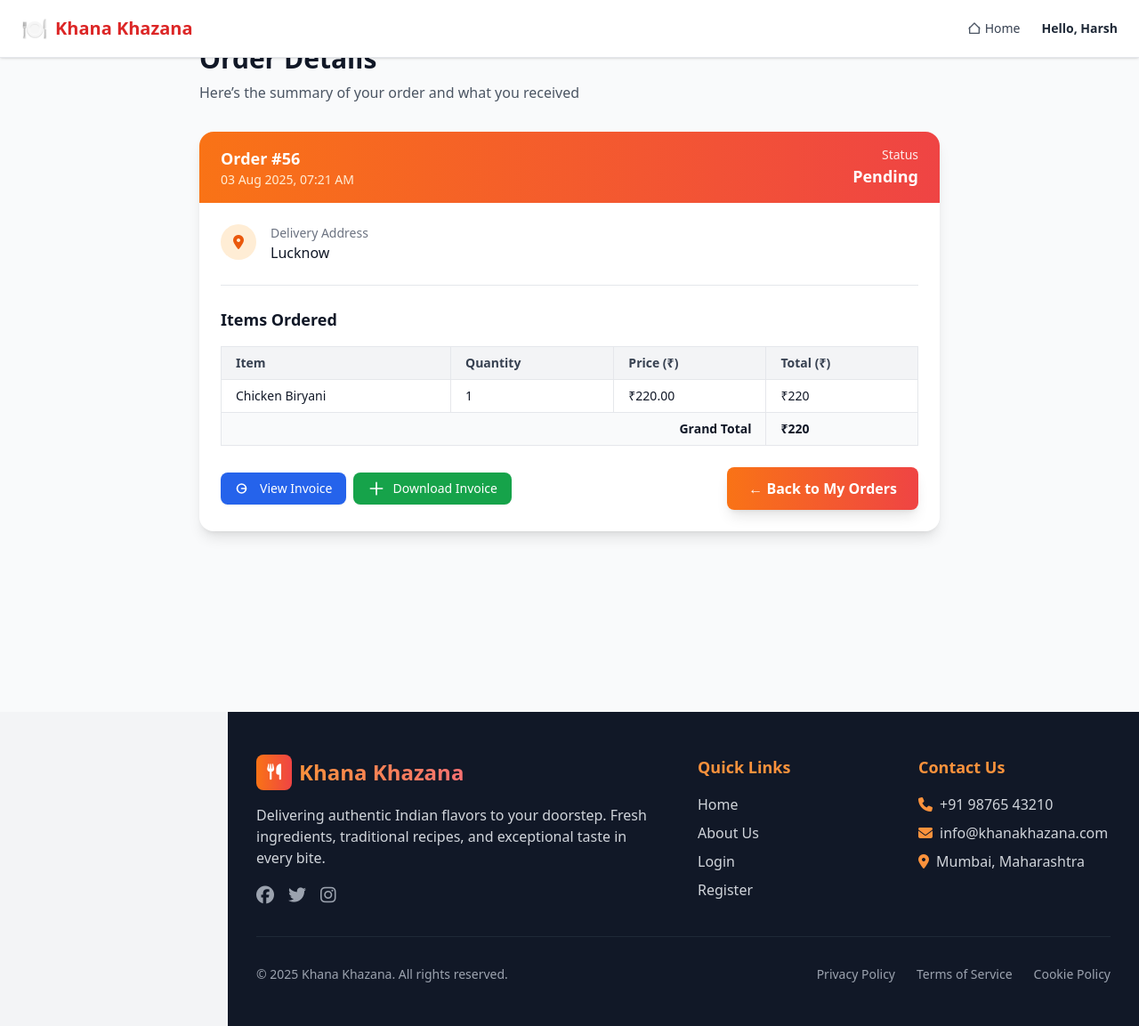
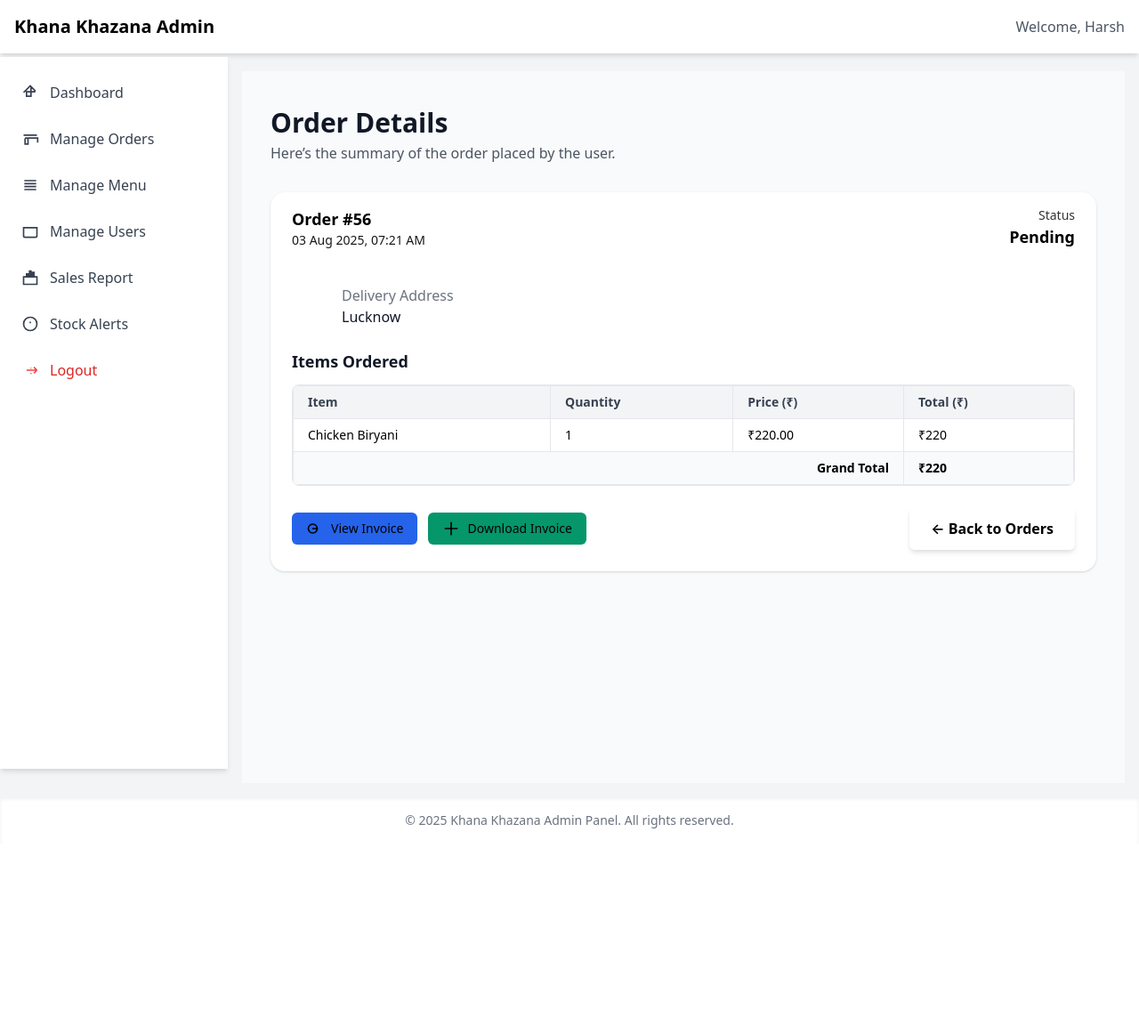
Before and after one commit to PrashantKumar249/Food_ordering_web, a PHP site: page /admin/order_details.php?order_id=56&user_id=1 in a window 1280 px wide. Shown: the whole page at 89% size. After the commit the page ends 931 px from the top, so only its background shows below. Run offline with PHP 8.4, Linux system fonts and the light colour scheme; a user stored in the database is signed in; data comes from the database, SQL or seed files in the repository; some libraries are stand-ins or nearby versions.

Commit message:
Responsiveness complete

```diff
--- a/admin/login.php
+++ b/admin/login.php
@@ -133,5 +133,3 @@
         </div>
     </div>
 </section>
-
-<?php include '../include/footer.php'; ?>
--- a/admin/order_details.php
+++ b/admin/order_details.php
@@ -1,32 +1,28 @@
 <?php
+session_start();
 require_once __DIR__ . '/../vendor/autoload.php';
+include "../include/db.php";
 
-include "../include/db.php";
-include "../include/admin_header.php";
-
-// Login check
-if (empty($_SESSION['admin_id'])) {
+if (!isset($_SESSION['admin_id'])) {
     header("Location: login.php");
     exit();
 }
 
-$user_id = $_SESSION['user_id'];
+ob_start();
 
-// Get order ID from URL
-if (!isset($_GET['order_id'])) {
-    echo "<div class='text-center py-10'>❌ Invalid order.</div>";
+$user_id = isset($_GET['user_id']) ? intval($_GET['user_id']) : 0;
+$order_id = isset($_GET['order_id']) ? intval($_GET['order_id']) : 0;
+
+if (!$order_id || !$user_id) {
+    echo "<div class='text-center py-10 text-red-600'>❌ Invalid order.</div>";
     exit();
 }
 
-$order_id = intval($_GET['order_id']);
-$user_id = intval($_GET['user_id'] ); // Use session user_id if not provided
-
-// Check if order belongs to the user
 $order_query = "SELECT * FROM orders WHERE id = $order_id AND user_id = $user_id";
 $order_result = mysqli_query($conn, $order_query);
 
 if (mysqli_num_rows($order_result) == 0) {
-    echo "<div class='text-center py-10'>❌ Order not found.</div>";
+    echo "<div class='text-center py-10 text-red-600'>❌ Order not found.</div>";
     exit();
 }
 
@@ -35,54 +31,50 @@
 $address = $order['delivery_address'];
 ?>
 
-<!-- MAIN CONTENT WRAPPER -->
-<!-- Order Details Page -->
-<section class="min-h-screen bg-gray-50 py-12">
-    <div class="max-w-4xl mx-auto px-4 sm:px-6 lg:px-8">
-        <!-- Page Header -->
+<section class="min-h-screen bg-gray-50 py-10 px-4 sm:px-6 lg:px-8">
+    <div class="max-w-5xl mx-auto">
+        <!-- Title -->
         <div class="mb-8">
-            <h1 class="text-3xl font-bold text-gray-900 mb-2">Order Details</h1>
-            <p class="text-gray-600">Here’s the summary of your order and what you received</p>
+            <h1 class="text-2xl sm:text-3xl font-bold text-gray-900 mb-1">Order Details</h1>
+            <p class="text-gray-600 text-sm sm:text-base">Here’s the summary of the order placed by the user.</p>
         </div>
 
-        <!-- Order Card -->
-        <div class="bg-white rounded-2xl shadow-lg overflow-hidden">
-            <!-- Order Header -->
+        <!-- Card -->
+        <div class="bg-white rounded-2xl shadow overflow-hidden">
+            <!-- Header -->
             <div class="bg-gradient-to-r from-orange-500 to-red-500 px-6 py-4">
-                <div class="flex items-center justify-between">
-                    <div class="text-white">
-                        <h3 class="text-lg font-semibold">Order #<?php echo $order_id; ?></h3>
-                        <p class="text-orange-100 text-sm"><?php echo $created_at; ?></p>
+                <div class="flex flex-col gap-2 sm:flex-row sm:justify-between sm:items-center text-black">
+                    <div>
+                        <h3 class="text-lg font-semibold">Order #<?= $order_id ?></h3>
+                        <p class="text-sm opacity-90"><?= $created_at ?></p>
                     </div>
-                    <div class="text-right text-white">
-                        <div class="text-sm opacity-90">Status</div>
+                    <div class="text-sm text-black sm:text-right">
+                        <div class="opacity-80">Status</div>
                         <div class="text-lg font-bold">
-                            <?php echo htmlspecialchars(ucwords(strtolower($order['status']))); ?>
+                            <?= htmlspecialchars(ucwords(strtolower($order['status']))) ?>
                         </div>
-
                     </div>
                 </div>
             </div>
 
-            <!-- Order Info -->
-            <div class="p-6">
-                <div class="grid grid-cols-1 md:grid-cols-2 gap-6 mb-6">
-                    <div class="flex items-start space-x-4">
-                        <div class="w-10 h-10 bg-orange-100 rounded-full flex items-center justify-center">
-                            <i class="fas fa-map-marker-alt text-orange-600"></i>
-                        </div>
-                        <div>
-                            <p class="text-sm text-gray-500">Delivery Address</p>
-                            <p class="text-gray-900 font-medium"><?php echo nl2br(htmlspecialchars($address)); ?></p>
-                        </div>
+            <!-- Body -->
+            <div class="p-6 space-y-6">
+                <!-- Address -->
+                <div class="flex items-start gap-4">
+                    <div class="w-10 h-10 bg-orange-100 rounded-full flex items-center justify-center shrink-0">
+                        <i class="fas fa-map-marker-alt text-orange-600"></i>
+                    </div>
+                    <div class="text-sm sm:text-base">
+                        <p class="text-gray-500">Delivery Address</p>
+                        <p class="text-gray-900 font-medium whitespace-pre-line"><?= htmlspecialchars($address) ?></p>
                     </div>
                 </div>
 
-                <!-- Order Items Table -->
-                <div class="border-t border-gray-200 pt-6">
-                    <h4 class="text-lg font-semibold text-gray-900 mb-4">Items Ordered</h4>
-                    <div class="overflow-x-auto">
-                        <table class="w-full text-sm text-left border border-gray-200">
+                <!-- Order Items -->
+                <div>
+                    <h4 class="text-lg font-semibold text-gray-900 mb-3">Items Ordered</h4>
+                    <div class="overflow-x-auto rounded-lg border border-gray-200">
+                        <table class="min-w-full text-sm text-left">
                             <thead class="bg-gray-100 text-gray-700">
                                 <tr>
                                     <th class="px-4 py-2 border">Item</th>
@@ -124,33 +116,32 @@
                         </table>
                     </div>
                 </div>
-                <div class="mt-6 flex flex-col md:flex-row md:justify-between md:items-center">
-                    <div class="flex space-x-2">
+
+                <!-- Action Buttons -->
+                <div class="flex flex-col-reverse md:flex-row md:justify-between md:items-center gap-4 mt-6">
+                    <!-- Left: Invoice Buttons -->
+                    <div class="flex flex-wrap gap-3">
                         <a href="order_invoice.php?id=<?= $order['id'] ?>&action=view" target="_blank"
-                            class="inline-flex items-center px-4 py-2 bg-blue-600 hover:bg-blue-700 text-white text-sm font-medium rounded-lg shadow-sm transition duration-150 ease-in-out">
-                            <svg xmlns="http://www.w3.org/2000/svg" class="h-5 w-5 mr-2" fill="none" viewBox="0 0 24 24"
-                                stroke="currentColor">
-                                <path stroke-linecap="round" stroke-linejoin="round" stroke-width="2"
-                                    d="M15 12H9m6 0a6 6 0 11-12 0 6 6 0 0112 0z" />
+                           class="inline-flex items-center px-4 py-2 bg-blue-600 hover:bg-blue-700 text-black text-sm font-medium rounded-md shadow-sm transition">
+                            <svg xmlns="http://www.w3.org/2000/svg" class="h-5 w-5 mr-2" fill="none" viewBox="0 0 24 24" stroke="currentColor">
+                                <path stroke-linecap="round" stroke-linejoin="round" stroke-width="2" d="M15 12H9m6 0a6 6 0 11-12 0 6 6 0 0112 0z" />
                             </svg>
                             View Invoice
                         </a>
                         <a href="order_invoice.php?id=<?= $order['id'] ?>&action=download"
-                            class="inline-flex items-center px-4 py-2 bg-green-600 hover:bg-green-700 text-white text-sm font-medium rounded-lg shadow-sm transition duration-150 ease-in-out">
-                            <svg xmlns="http://www.w3.org/2000/svg" class="h-5 w-5 mr-2" fill="none" viewBox="0 0 24 24"
-                                stroke="currentColor">
-                                <path stroke-linecap="round" stroke-linejoin="round" stroke-width="2"
-                                    d="M12 4v16m8-8H4" />
+                           class="inline-flex items-center px-4 py-2 bg-green-600 hover:bg-green-700 text-black text-sm font-medium rounded-md shadow-sm transition">
+                            <svg xmlns="http://www.w3.org/2000/svg" class="h-5 w-5 mr-2" fill="none" viewBox="0 0 24 24" stroke="currentColor">
+                                <path stroke-linecap="round" stroke-linejoin="round" stroke-width="2" d="M12 4v16m8-8H4" />
                             </svg>
                             Download Invoice
                         </a>
                     </div>
-                    <div class="mt-4 md:mt-0 text-right">
-                        <a href="manage_orders.php"
-                            class="inline-flex items-center px-6 py-3 bg-gradient-to-r from-orange-500 to-red-500 hover:from-orange-600 hover:to-red-600 text-white font-semibold rounded-lg shadow-lg hover:shadow-xl transition-all duration-300 transform hover:-translate-y-0.5">
-                            ← Back to My Orders
-                        </a>
-                    </div>
+
+                    <!-- Right: Back Button -->
+                    <a href="manage_orders.php"
+                       class="inline-flex items-center px-6 py-3 bg-gradient-to-r from-orange-500 to-red-500 hover:from-orange-600 hover:to-red-600 text-black font-semibold rounded-md shadow-md transition hover:shadow-lg">
+                        ← Back to Orders
+                    </a>
                 </div>
             </div>
         </div>
@@ -159,5 +150,5 @@
 
 
 <?php
-include "../include/admin_footer.php";
-?>
+$content = ob_get_clean();
+include("../include/admin_layout.php");
--- a/admin/update_order_status.php
+++ b/admin/update_order_status.php
@@ -1,8 +1,6 @@
 <?php
-
+session_start();
 include("../include/db.php");
-include("../include/admin_header.php");
-include("../include/admin_sidebar.php");
 if (empty($_SESSION['admin_id'])) {
     header("Location: login.php");
     exit();
--- a/include/admin_footer.php
+++ /dev/null
@@ -1,77 +0,0 @@
-
-<footer class="bg-gray-900 text-white ml-64">
-    <div class="max-w-7xl mx-auto px-4 sm:px-6 lg:px-8 py-12">
-        <div class="grid grid-cols-1 md:grid-cols-4 gap-8">
-            <!-- Brand Section -->
-            <div class="col-span-1 md:col-span-2">
-                <div class="flex items-center space-x-2 mb-4">
-                    <div class="w-10 h-10 bg-gradient-to-r from-orange-500 to-red-500 rounded-lg flex items-center justify-center">
-                        <i class="fas fa-utensils text-white text-lg"></i>
-                    </div>
-                    <span class="text-2xl font-bold bg-gradient-to-r from-orange-400 to-red-400 bg-clip-text text-transparent">
-                        Khana Khazana
-                    </span>
-                </div>
-                <p class="text-gray-300 mb-4 max-w-md">
-                    Delivering authentic Indian flavors to your doorstep. Fresh ingredients, traditional recipes, and exceptional taste in every bite.
-                </p>
-                <div class="flex space-x-4">
-                    <a href="#" class="text-gray-400 hover:text-orange-400 transition-colors duration-200">
-                        <i class="fab fa-facebook text-xl"></i>
-                    </a>
-                    <a href="#" class="text-gray-400 hover:text-orange-400 transition-colors duration-200">
-                        <i class="fab fa-twitter text-xl"></i>
-                    </a>
-                    <a href="#" class="text-gray-400 hover:text-orange-400 transition-colors duration-200">
-                        <i class="fab fa-instagram text-xl"></i>
-                    </a>
-                </div>
-            </div>
-
-            <!-- Quick Links -->
-            <div>
-                <h3 class="text-lg font-semibold mb-4 text-orange-400">Quick Links</h3>
-                <ul class="space-y-2">
-                    <li><a href="index.php" class="text-gray-300 hover:text-orange-400 transition-colors duration-200">Home</a></li>
-                    <li><a href="about.php" class="text-gray-300 hover:text-orange-400 transition-colors duration-200">About Us</a></li>
-                    <li><a href="login.php" class="text-gray-300 hover:text-orange-400 transition-colors duration-200">Login</a></li>
-                    <li><a href="register.php" class="text-gray-300 hover:text-orange-400 transition-colors duration-200">Register</a></li>
-                </ul>
-            </div>
-
-            <!-- Contact Info -->
-            <div>
-                <h3 class="text-lg font-semibold mb-4 text-orange-400">Contact Us</h3>
-                <ul class="space-y-2 text-gray-300">
-                    <li class="flex items-center">
-                        <i class="fas fa-phone mr-2 text-orange-400"></i>
-                        +91 98765 43210
-                    </li>
-                    <li class="flex items-center">
-                        <i class="fas fa-envelope mr-2 text-orange-400"></i>
-                        info@khanakhazana.com
-                    </li>
-                    <li class="flex items-center">
-                        <i class="fas fa-map-marker-alt mr-2 text-orange-400"></i>
-                        Mumbai, Maharashtra
-                    </li>
-                </ul>
-            </div>
-        </div>
-
-        <!-- Bottom Bar -->
-        <div class="border-t border-gray-800 mt-8 pt-8 flex flex-col md:flex-row justify-between items-center">
-            <p class="text-gray-400 text-sm">
-                &copy; <?php echo date("Y"); ?> Khana Khazana. All rights reserved.
-            </p>
-            <div class="flex space-x-6 mt-4 md:mt-0">
-                <a href="#" class="text-gray-400 hover:text-orange-400 text-sm transition-colors duration-200">Privacy Policy</a>
-                <a href="#" class="text-gray-400 hover:text-orange-400 text-sm transition-colors duration-200">Terms of Service</a>
-                <a href="#" class="text-gray-400 hover:text-orange-400 text-sm transition-colors duration-200">Cookie Policy</a>
-            </div>
-        </div>
-    </div>
-</footer>
-
-</body>
-</html>
--- a/include/admin_header.php
+++ /dev/null
@@ -1,49 +0,0 @@
-<?php
-session_start();
-?>
-
-<!DOCTYPE html>
-<html lang="en">
-
-<head>
-    <meta charset="UTF-8">
-    <title>Admin - Dashboard | Khana Khazana</title>
-    <!-- favicon -->
-    <link rel="icon" type="image/x-icon" href="../assets/favicon/favicon.ico">
-    <meta name="viewport" content="width=device-width, initial-scale=1">
-    <link rel="stylesheet" href="https://cdnjs.cloudflare.com/ajax/libs/font-awesome/6.5.0/css/all.min.css">
-    <script src="https://cdn.tailwindcss.com"></script>
-</head>
-
-<body class="bg-gray-100 text-gray-900 antialiased">
-    <!-- Admin Navbar -->
-    <nav class="fixed top-0 left-0 right-0 bg-white shadow z-50 border-b border-gray-200">
-        <div class="max-w-9xl mx-auto px-6 flex justify-between items-center h-16">
-
-            <!-- Logo -->
-            <div class="flex items-center space-x-2">
-                <div class="text-orange-600 text-2xl">🍽️</div>
-                <span class="text-xl font-semibold text-red-600">Khana Khazana</span>
-            </div>
-
-            <!-- Nav Links -->
-            <div class="flex items-center space-x-6">
-                <a href="dashboard.php"
-                    class="text-sm text-gray-700 hover:text-orange-600 font-medium flex items-center space-x-1">
-                    <svg xmlns="http://www.w3.org/2000/svg" class="h-4 w-4 text-gray-600" fill="none"
-                        viewBox="0 0 24 24" stroke="currentColor">
-                        <path stroke-linecap="round" stroke-linejoin="round" stroke-width="2"
-                            d="M3 12l9-9 9 9M4 10v10h16V10" />
-                    </svg>
-                    <span>Home</span>
-                </a>
-
-                <span class="text-sm font-semibold text-gray-800">
-                    Hello, <?php echo htmlspecialchars($_SESSION['admin_name'] ?? 'Admin'); ?>
-                </span>
-            </div>
-        </div>
-    </nav>
-</body>
-
-</html>
--- /dev/null
+++ b/include/admin_layout.php
@@ -0,0 +1,120 @@
+<?php
+if (!isset($content))
+    $content = ''; // fallback
+
+// Admin name fallback
+$admin_name = $_SESSION['admin_name'] ?? 'Admin';
+?>
+
+<!DOCTYPE html>
+<html lang="en">
+
+<head>
+    <meta charset="UTF-8">
+    <title>Admin Panel - Khana Khazana</title>
+    <meta name="viewport" content="width=device-width, initial-scale=1.0">
+    <link href="https://cdn.jsdelivr.net/npm/tailwindcss@2.2.19/dist/tailwind.min.css" rel="stylesheet">
+    <script defer>
+        function toggleSidebar() {
+            const sidebar = document.getElementById('sidebar');
+            sidebar.classList.toggle('-translate-x-full');
+        }
+    </script>
+
+</head>
+
+<body class="bg-gray-100 min-h-screen flex flex-col">
+
+    <!-- ✅ Top Navbar -->
+    <header class="bg-white shadow-md fixed top-0 w-full z-10">
+        <div class="max-w-full flex justify-between items-center p-4">
+            <button onclick="toggleSidebar()" class="lg:hidden text-gray-600 focus:outline-none">
+                ☰
+            </button>
+            <h1 class="text-base md:text-xl font-bold text-orange-600">Khana Khazana Admin</h1>
+            <div class="text-sm md:text-base text-gray-600 font-medium">
+                Welcome, <?= htmlspecialchars($admin_name) ?>
+            </div>
+
+        </div>
+    </header>
+
+    <!-- ✅ Sidebar -->
+    <div class="flex pt-16">
+        <aside id="sidebar"
+            class="bg-white w-64 h-screen fixed top-16 left-0 z-40 shadow-md transform -translate-x-full lg:translate-x-0 lg:relative lg:top-0 transition-transform duration-200 ease-in-out overflow-y-auto">
+
+            <nav class="flex flex-col py-4 space-y-1">
+                <a href="dashboard.php"
+                    class="flex items-center px-6 py-3 text-gray-700 hover:bg-orange-100 hover:text-orange-600 transition rounded">
+                    <svg class="w-5 h-5 mr-3 text-orange-500" fill="none" stroke="currentColor" stroke-width="2"
+                        viewBox="0 0 24 24">
+                        <path d="M3 12l2-2m0 0l7-7 7 7M13 5v6h6m-6 0H7v6h6v-6z" />
+                    </svg>
+                    Dashboard
+                </a>
+                <a href="manage_orders.php"
+                    class="flex items-center px-6 py-3 text-gray-700 hover:bg-orange-100 hover:text-orange-600 transition rounded">
+                    <svg class="w-5 h-5 mr-3 text-orange-500" fill="none" stroke="currentColor" stroke-width="2"
+                        viewBox="0 0 24 24">
+                        <path d="M9 17v-6h13v6M3 7h18M5 11h2a2 2 0 0 1 2 2v6H5v-6a2 2 0 0 1 2-2z" />
+                    </svg>
+                    Manage Orders
+                </a>
+                <a href="manage_menu.php"
+                    class="flex items-center px-6 py-3 text-gray-700 hover:bg-orange-100 hover:text-orange-600 transition rounded">
+                    <svg class="w-5 h-5 mr-3 text-orange-500" fill="none" stroke="currentColor" stroke-width="2"
+                        viewBox="0 0 24 24">
+                        <path d="M4 6h16M4 10h16M4 14h16M4 18h16" />
+                    </svg>
+                    Manage Menu
+                </a>
+                <a href="manage_users.php"
+                    class="flex items-center px-6 py-3 text-gray-700 hover:bg-orange-100 hover:text-orange-600 transition rounded">
+                    <svg class="w-5 h-5 mr-3 text-orange-500" fill="none" stroke="currentColor" stroke-width="2"
+                        viewBox="0 0 24 24">
+                        <path d="M5 20h14a2 2 0 0 0 2-2V7H3v11a2 2 0 0 0 2 2z" />
+                    </svg>
+                    Manage Users
+                </a>
+                <a href="sales_report.php"
+                    class="flex items-center px-6 py-3 text-gray-700 hover:bg-orange-100 hover:text-orange-600 transition rounded">
+                    <svg class="w-5 h-5 mr-3 text-orange-500" fill="none" stroke="currentColor" stroke-width="2"
+                        viewBox="0 0 24 24">
+                        <path d="M11 11V3h2v8h-2zm4 0V5h2v6h-2zM7 11V7h2v4H7zM3 11v10h18V11H3z" />
+                    </svg>
+                    Sales Report
+                </a>
+                <a href="stock_alert.php"
+                    class="flex items-center px-6 py-3 text-gray-700 hover:bg-orange-100 hover:text-orange-600 transition rounded">
+                    <svg class="w-5 h-5 mr-3 text-orange-500" fill="none" stroke="currentColor" stroke-width="2"
+                        viewBox="0 0 24 24">
+                        <path d="M12 9v2m0 4h.01M21 12a9 9 0 1 0-18 0 9 9 0 0 0 18 0z" />
+                    </svg>
+                    Stock Alerts
+                </a>
+                <a href="logout.php"
+                    class="flex items-center px-6 py-3 text-red-600 hover:bg-red-100 transition rounded">
+                    <svg class="w-5 h-5 mr-3 text-red-500" fill="none" stroke="currentColor" stroke-width="2"
+                        viewBox="0 0 24 24">
+                        <path d="M17 16l4-4m0 0l-4-4m4 4H7m6 4v1m0-8v1m0 4h.01" />
+                    </svg>
+                    Logout
+                </a>
+            </nav>
+        </aside>
+
+
+        <!-- ✅ Main Content Area -->
+        <main class="flex-1 p-4 w-full">
+            <?= $content ?>
+        </main>
+    </div>
+
+    <!-- ✅ Footer -->
+    <footer class="bg-white text-center text-sm text-gray-500 mt-auto py-4 shadow-inner">
+        &copy; <?= date("Y") ?> Khana Khazana Admin Panel. All rights reserved.
+    </footer>
+</body>
+
+</html>
```
Also changed, not shown: admin/dashboard.php (+21 -19 lines), admin/edit_menu_item.php (+27 -16 lines), admin/manage_menu.php (+7 -4 lines), admin/manage_orders.php (+40 -49 lines), admin/manage_users.php (+7 -7 lines), admin/sales_report.php (+30 -26 lines), admin/stock_alert.php (+24 -19 lines), admin/user_orders.php (+27 -11 lines), include/admin_sidebar.php (deleted, +0 -15 lines), include/header.php (+9 -0 lines), README.md (added), 1 other file.
